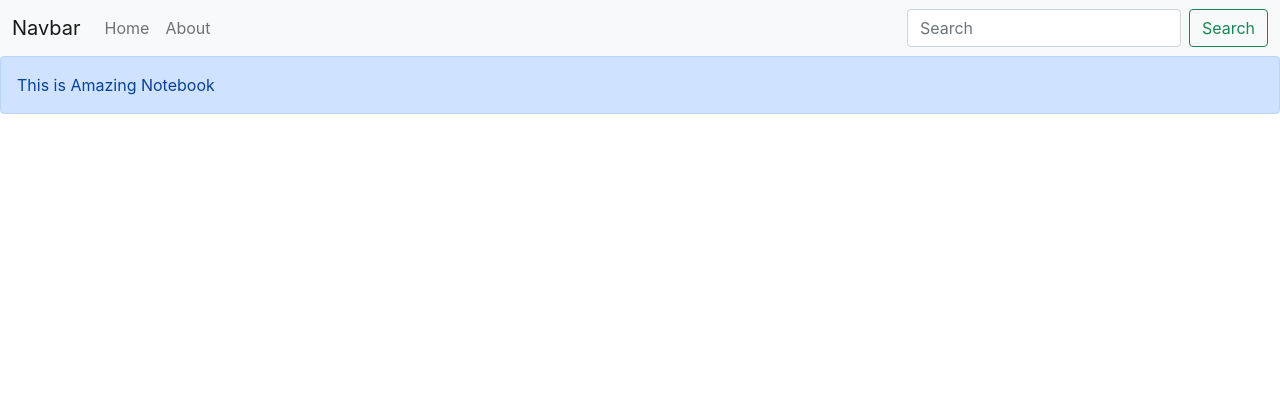
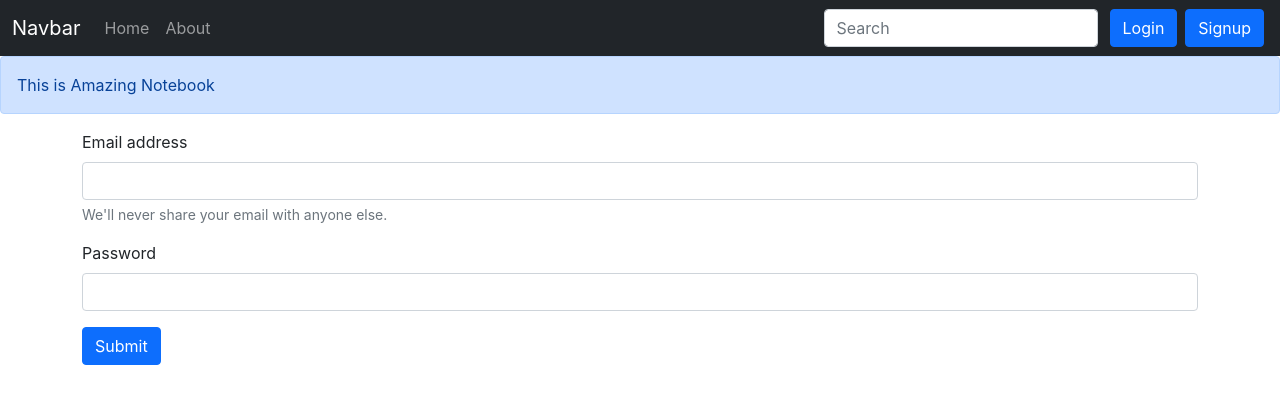
Before and after one commit to deepakpatel-dev/iNotebook, a React (Create React App) app: page /login in a window 1280 px wide. Shown: the top 404 px of the page. Built offline with nearby package versions, Linux system fonts and the light colour scheme.

Commit message:
Adding Login Components to iNoteBook
Need to Work : After login Navbar doesn't show  login and logout

```diff
--- a/src/App.js
+++ b/src/App.js
@@ -5,6 +5,8 @@
 import { BrowserRouter as Router, Switch, Route } from "react-router-dom";
 import NoteState from "./Context/notes/NoteState";
 import Alert from './Components/Alert';
+import Login from "./Components/Login";
+import Signup from "./Components/Signup";
 
 function App() {
   return (
@@ -21,6 +23,12 @@
               <Route exact path="/about">
                 <About />
               </Route>
+              <Route exact path="/login">
+                <Login />
+              </Route>
+              <Route exact path="/signup">
+                <Signup />
+              </Route>
             </Switch>
           </div>
         </Router>
--- /dev/null
+++ b/src/Components/Login.js
@@ -0,0 +1,54 @@
+import React, {useState} from 'react'
+import { useHistory } from 'react-router-dom'
+
+
+const Login = (props) => {
+    const [credentials, setCredentials] = useState({email: "", password: ""})
+    let history = useHistory();
+
+    const handleSubmit = async (e) => {
+        e.preventDefault();
+        const response = await fetch("http://localhost:5000/api/auth/login", {
+            method: 'POST',
+            headers: {
+                'Content-Type': 'application/json'
+            },
+            body: JSON.stringify({email: credentials.email, password: credentials.password})
+        });
+        const json = await response.json()
+        console.log(json);
+        if (json.success){
+            // Save the auth token and redirect
+            localStorage.setItem('token', json.authtoken);
+            history.push("/");
+
+        }
+        else{
+            alert("Invalid credentials");
+        }
+    }
+
+    const onChange = (e)=>{
+        setCredentials({...credentials, [e.target.name]: e.target.value})
+    }
+
+    return (
+        <div>
+            <form  onSubmit={handleSubmit}>
+                <div className="mb-3">
+                    <label htmlFor="email" className="form-label">Email address</label>
+                    <input type="email" className="form-control" value={credentials.email} onChange={onChange} id="email" name="email" aria-describedby="emailHelp" />
+                    <div id="emailHelp" className="form-text">We'll never share your email with anyone else.</div>
+                </div>
+                <div className="mb-3">
+                    <label htmlFor="password" className="form-label">Password</label>
+                    <input type="password" className="form-control" value={credentials.password} onChange={onChange} name="password" id="password" />
+                </div>
+
+                <button type="submit" className="btn btn-primary">Submit</button>
+            </form>
+        </div>
+    )
+}
+
+export default Login
--- a/src/Components/Navbar.js
+++ b/src/Components/Navbar.js
@@ -9,7 +9,7 @@
   // },[location]);
     return (
         <div>
-            <nav className="navbar navbar-expand-lg navbar-light bg-light">
+            <nav className="navbar navbar-expand-lg navbar-dark bg-dark">
   <div className="container-fluid">
     <Link className="navbar-brand" to="/">Navbar</Link>
     <button className="navbar-toggler" type="button" data-bs-toggle="collapse" data-bs-target="#navbarSupportedContent" aria-controls="navbarSupportedContent" aria-expanded="false" aria-label="Toggle navigation">
@@ -26,7 +26,8 @@
       </ul>
       <form className="d-flex">
         <input className="form-control me-2" type="search" placeholder="Search" aria-label="Search"/>
-        <button className="btn btn-outline-success" type="submit">Search</button>
+        <Link className="btn btn-primary mx-1" to='/login' role="button">Login</Link>
+        <Link className="btn btn-primary mx-1" to='/signup' role="button">Signup</Link>
       </form>
     </div>
   </div>
--- /dev/null
+++ b/src/Components/Signup.js
@@ -0,0 +1,11 @@
+import React from 'react'
+
+const Signup = () => {
+    return (
+        <div>
+
+        </div>
+    )
+}
+
+export default Signup
```
Also changed, not shown: 1 other file (tests, documents, lock files or other folders).
